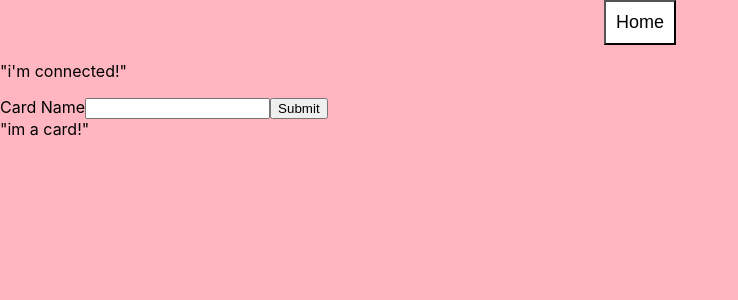
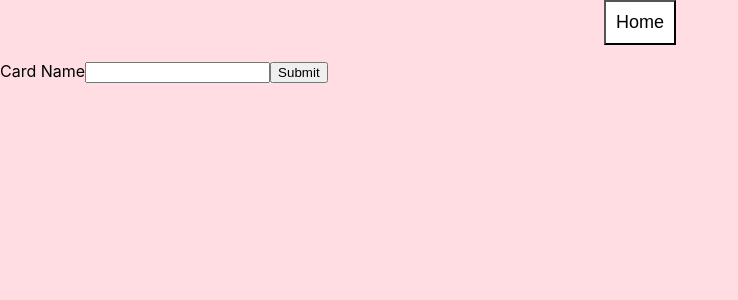
Before and after one commit to joeelo/magic-app-frontend, a React (Create React App) app: page /collection in a window 1280 px wide. Shown: the top 300 px of the page, without its empty margins (0-738 px from the left). Built offline with nearby package versions, Linux system fonts and the light colour scheme.

Commit message:
cards rendering

```diff
--- a/src/App.css
+++ b/src/App.css
@@ -1,5 +1,5 @@
 body {
-  background-color: lightpink;
+  background-color: #ffdde2;
 }
 
 nav {
@@ -16,4 +16,17 @@ nav button {
   background-color: white;
   font-size: 18px;
 }
+
+.card-grid {
+  display: -webkit-box;
+  display: -ms-flexbox;
+  display: flex;
+  -ms-flex-wrap: wrap;
+      flex-wrap: wrap;
+}
+
+.card-grid .magic-card {
+  width: 20%;
+  margin: 10px;
+}
 /*# sourceMappingURL=App.css.map */
--- a/src/App.scss
+++ b/src/App.scss
@@ -1,5 +1,5 @@
 body {
-  background-color: lightpink;
+  background-color: rgb(255, 221, 226);
 }
 
 nav {
@@ -11,3 +11,12 @@ nav {
       font-size: 18px;
     }
 }
+
+.card-grid {
+  display: flex;
+  flex-wrap: wrap;
+    .magic-card {
+      width: 20%;
+      margin: 10px;
+    }
+}
--- a/src/Components/Collection/MTGcard.js
+++ b/src/Components/Collection/MTGcard.js
@@ -2,9 +2,13 @@ import React, { Component } from 'react';
 
 class MTGcard extends Component {
     render() {
+
+        const { card } = this.props
+        console.log(card.imageUrl)
         return (
-            <div>
-                "im a card!"
+            <div className="magic-card">
+                {card.name}
+                <img alt="" src={card.imageUrl}/>
             </div>
         );
     }
--- a/src/Components/Collection/cardContainer.js
+++ b/src/Components/Collection/cardContainer.js
@@ -5,26 +5,24 @@ class cardContainer extends Component {
 
   state = {
     formValue: "",
-  }
-
-  componentDidMount() {
-
-  }
-
-  foundCards = (objects) => {
-    const cards = objects.forEach(obj => console.log(obj.name))
-    return cards;
+    isSubmitted: false,
+    cards: []
   }
 
 
+  foundCards = (cards) => {
+    return this.state.cards.filter(card => !!card.imageUrl).map((card, index) => <MTGcard key={index} card={card} />)
+  }
+
   formHandler = async (event) => {
     event.preventDefault();
+    this.setState({isSubmitted: true});
     let url = `http://localhost:3000/collection/?name=${this.state.formValue}`
     console.log(url);
     try {
       const response = await fetch(url)
       const json = await response.json();
-      this.foundCards(json);
+      await this.setState({cards: json});
     } catch (error) {
       console.log(error);
     }
@@ -39,20 +37,19 @@ class cardContainer extends Component {
   render() {
     return (
       <div>
-        <p>  "i'm connected!" </p>
         <p> { this.state.formValue }</p>
         <form onSubmit={this.formHandler}>
-
           <label>Card Name</label>
           <input
             type="text"
-            // value={this.state.formValue}
+            value={this.state.formValue}
             onChange={this.changeHandler}
           />
           <button>Submit</button>
-
         </form>
-        <MTGcard/>
+        <div className="card-grid">
+          {this.state.isSubmitted ? this.foundCards(this.state.cards) : null}
+        </div>
     </div>
     )
   }
--- a/src/index.js
+++ b/src/index.js
@@ -1,7 +1,7 @@
 import React from 'react';
 import ReactDOM from 'react-dom';
 import './index.css';
-import { Route, Link, BrowserRouter as Router} from "react-router-dom";
+// import { Route, Link, BrowserRouter as Router} from "react-router-dom";
 import App from './App';
 import * as serviceWorker from './serviceWorker';
 
```
Also changed, not shown: 1 other file (tests, documents, lock files or other folders).
